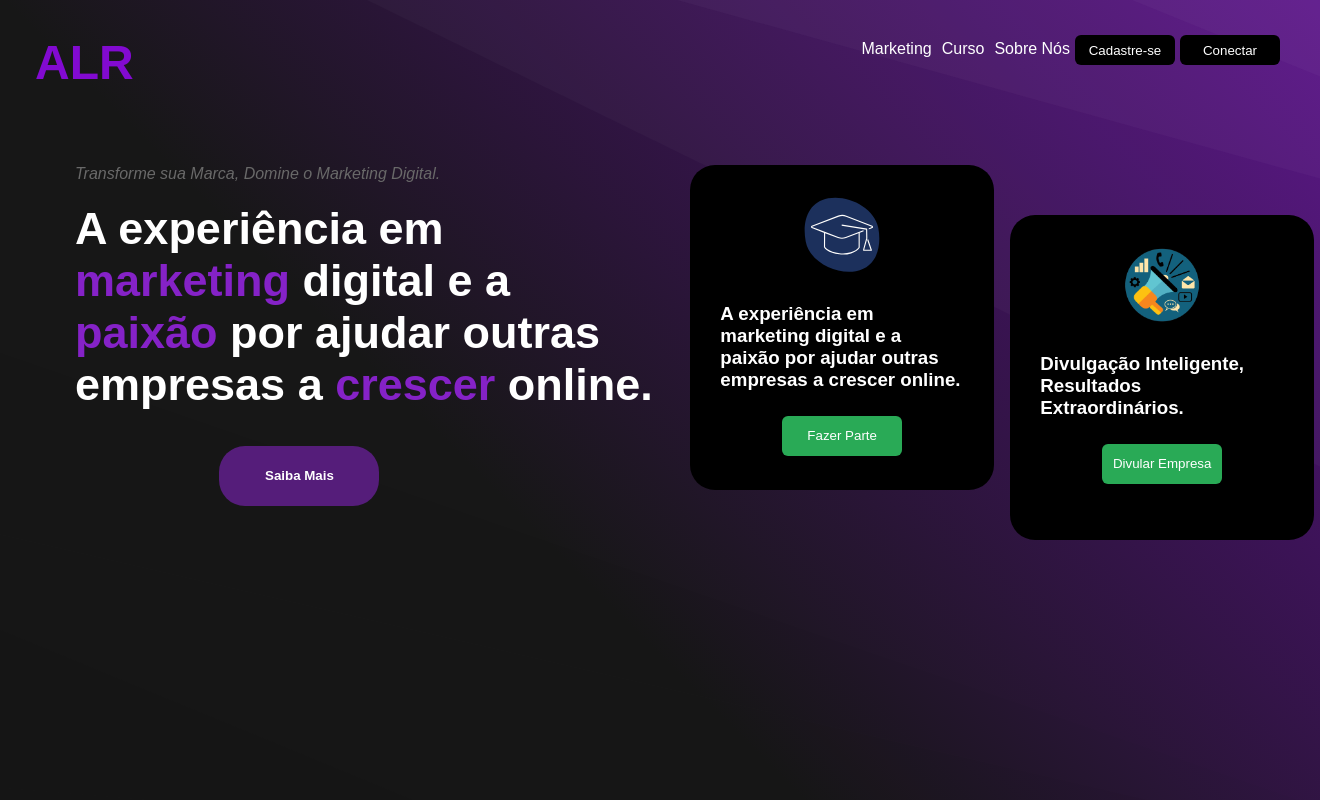
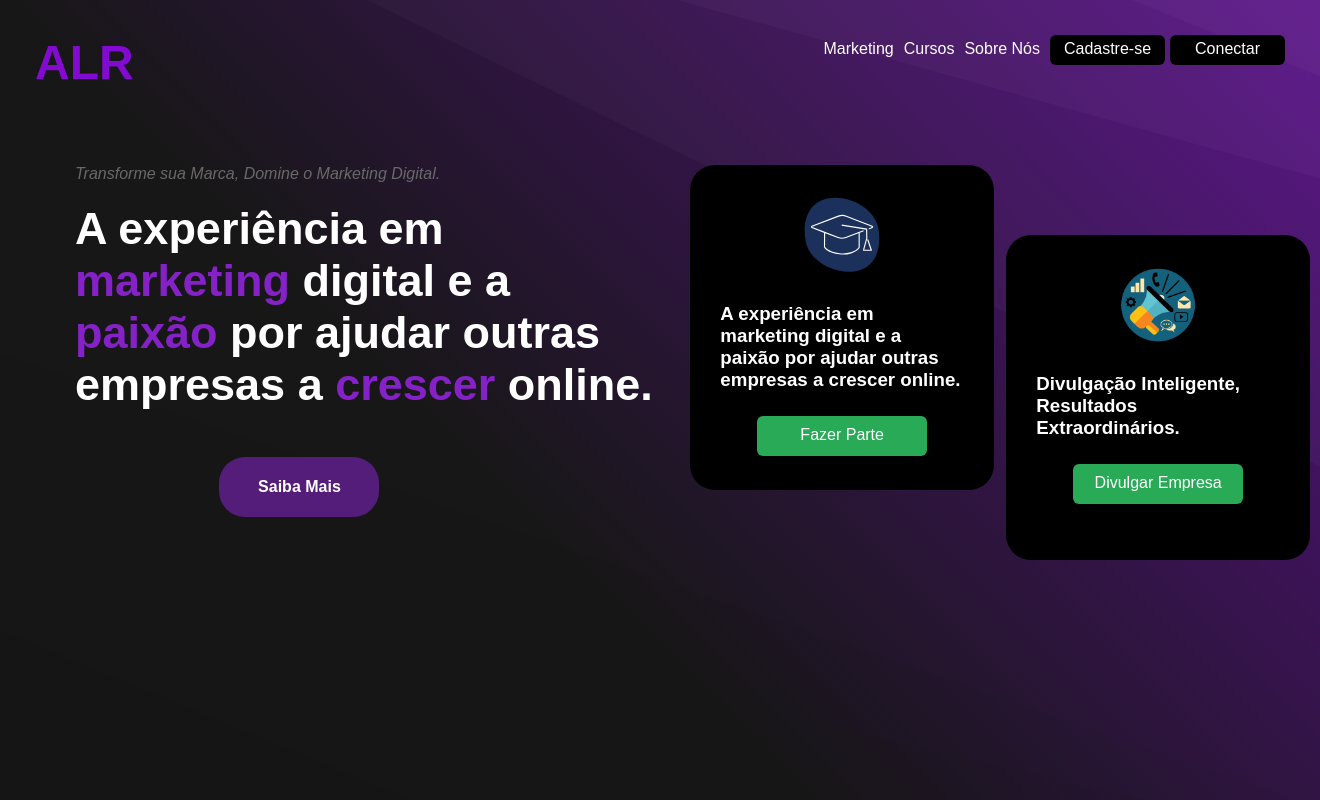
Before and after one commit to joaorezend3/SitMarkWeb-FrontEnd-desing-php, a PHP site: page / in a window 1320 px wide. Run offline with PHP 8.4, Linux system fonts and the light colour scheme; some web fonts are replaced.

Commit message:
first part ok

```diff
--- a/assents/css/index.css
+++ b/assents/css/index.css
@@ -23,16 +23,41 @@ div.top {
   text-align: start;
   font-size: 45px;
 }
-.text button {
+.text a {
+  display: block;
+  line-height: 0%;
+  margin: 8% 0 0 25%;
   font-weight: bolder;
   background-color: #551d7a;
-  padding: 10px;
-  height: 60px;
+  padding: 30px;
+  height: 0px;
   width: 160px;
-  align-items: center;
-  margin: 6% 0 0 25%;
   color: #fff;
   border-radius: 26px;
+  animation: bntText 4s ease-in-out; /* Gira por 4 segundos e, em seguida, pausa por 4 segundos */
+  text-align: center; /* Centraliza o texto */
+}
+
+@keyframes bntText {
+  0%,
+  100% {
+    transform: rotate(0deg);
+  }
+  33% {
+    transform: rotate(360deg);
+  }
+  50% {
+    transform: rotate(0deg);
+  }
+  100% {
+    transform: rotate(190deg);
+  }
+}
+.text a:hover {
+  background-color: #29aa56;
+  color: #cccccc;
+  transform: scale(1.1);
+  transition: 0.3s;
 }
 
 /* card */
@@ -52,24 +77,31 @@ div.top {
   flex-direction: column;
 }
 .cardDivulg {
-  margin: 50px 0 0 320px;
+  margin: 70px 0 0 316px;
 }
-.card img {
+.card img,
+svg {
   height: 80px;
   width: 80px;
 }
-.card svg {
-  height: 80px;
-  width: 80px;
+.card svg,
+img:hover {
+  transform: scale(1.1);
 }
 .card h3 {
   margin: 10% 0 10%;
 }
-.card button {
+.card a {
   border-radius: 6px;
-  width: 120px;
+  width: 170px;
+  text-align: center;
   height: 40px;
   padding: 10px;
   background-color: #29aa56;
   color: #fff;
+  transition: 0.2s;
 }
+.card a:hover {
+  background-color: #551d7a;
+  transform: scaleX(1.1);
+}
--- a/assents/css/navbar.css
+++ b/assents/css/navbar.css
@@ -12,16 +12,27 @@ nav ul {
 }
 nav ul li {
   list-style: none;
-  margin:5px 5px;
+  margin: 5px 5px;
 }
-button.btn-navBar {
+nav ul li:hover {
+  color: #29aa56;
+}
+a.btn-navBar {
   background-color: #000000;
   height: 30px;
-  width: 100px;
+  width: 115px;
   text-align: center;
-  padding: 2px 4px;
-  margin-right: 5px;
+  padding:  10px;
+  text-align: center;
+  line-height: 50%;
+  margin-left: 5px;
   border: none;
   border-radius: 6px;
   color: #fff;
 }
+a.btn-navBar:hover {
+  transition: 0.2s;
+  transform: scale(1.1);
+  color: #fff;
+  background-color: #29aa56;
+}
--- a/index.html
+++ b/index.html
@@ -13,21 +13,21 @@
 <body>
     <header>
         <nav>
-            <a href="#">
+            <a href="index.html">
                 <h1 class="logo">ALR</h1>
             </a>
             <ul>
                 <a href="#">
                     <li>Marketing</li>
                 </a>
-                <a href="#">
-                    <li>Curso</li>
+                <a href="assents/pages/cursos.index.html">
+                    <li>Cursos</li>
                 </a>
                 <a href="#">
                     <li>Sobre Nós</li>
                 </a>
-                <button class="btn-navBar"> Cadastre-se</button>
-                <button class="btn-navBar"> Conectar</button>
+                <a class="btn-navBar"> Cadastre-se</a>
+                <a class="btn-navBar"> Conectar</a>
             </ul>
         </nav>
     </header>
@@ -38,20 +38,20 @@
             <p>Transforme sua Marca, Domine o Marketing Digital.</p>
             <h2>A experiência em <br><mark> marketing</mark> digital e a <br><mark>paixão</mark> por ajudar outras<br>
                 empresas a <mark>crescer</mark> online.</h2>
-            <button>Saiba Mais</button>
+            <a href="#">Saiba Mais</a>
         </div>
     </div>
     <div class="rightTop">
         <div class="card">
             <div class="imgCard"><img src="assents/imgs/icons/Curso de alemão de 12 meses.svg" alt="" srcset=""></div>
             <h3>A experiência em marketing digital e a paixão por ajudar outras empresas a crescer online.</h3>
-            <button>Fazer Parte</button>
+            <a>Fazer Parte</a>
         </div>
         <div class="card cardDivulg">
             <div class="imgCard"><img src="assents/imgs/icons/iconMarketingAzul.png" alt="" srcset=""></div>
             <h3>Divulgação Inteligente,
                 Resultados Extraordinários.</h3>
-            <button>Divular Empresa</button>
+                <a href="assents/pages/cursos.index.html"> Divulgar Empresa</a>
         </div>
     </div>
 </div>
```
Also changed, not shown: assents/pages/cursos.index.html (added, +11 -0 lines).
